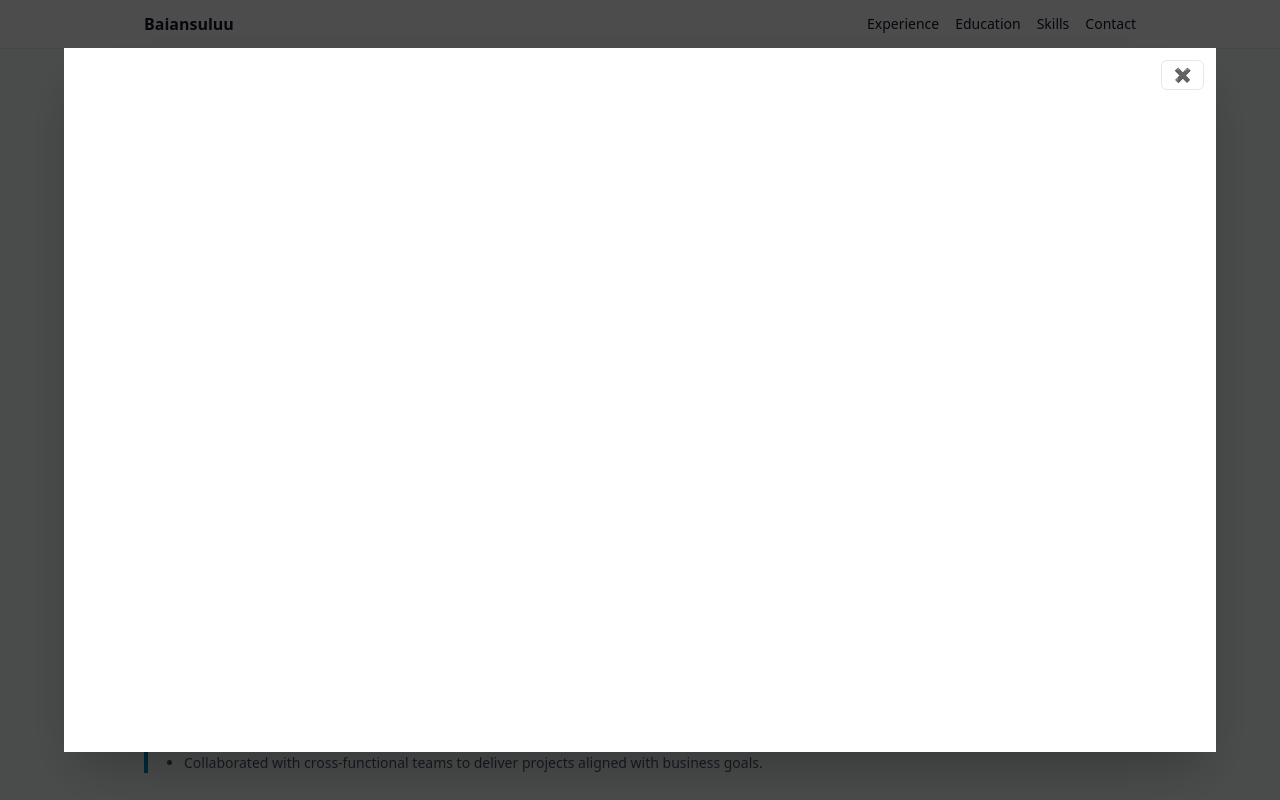
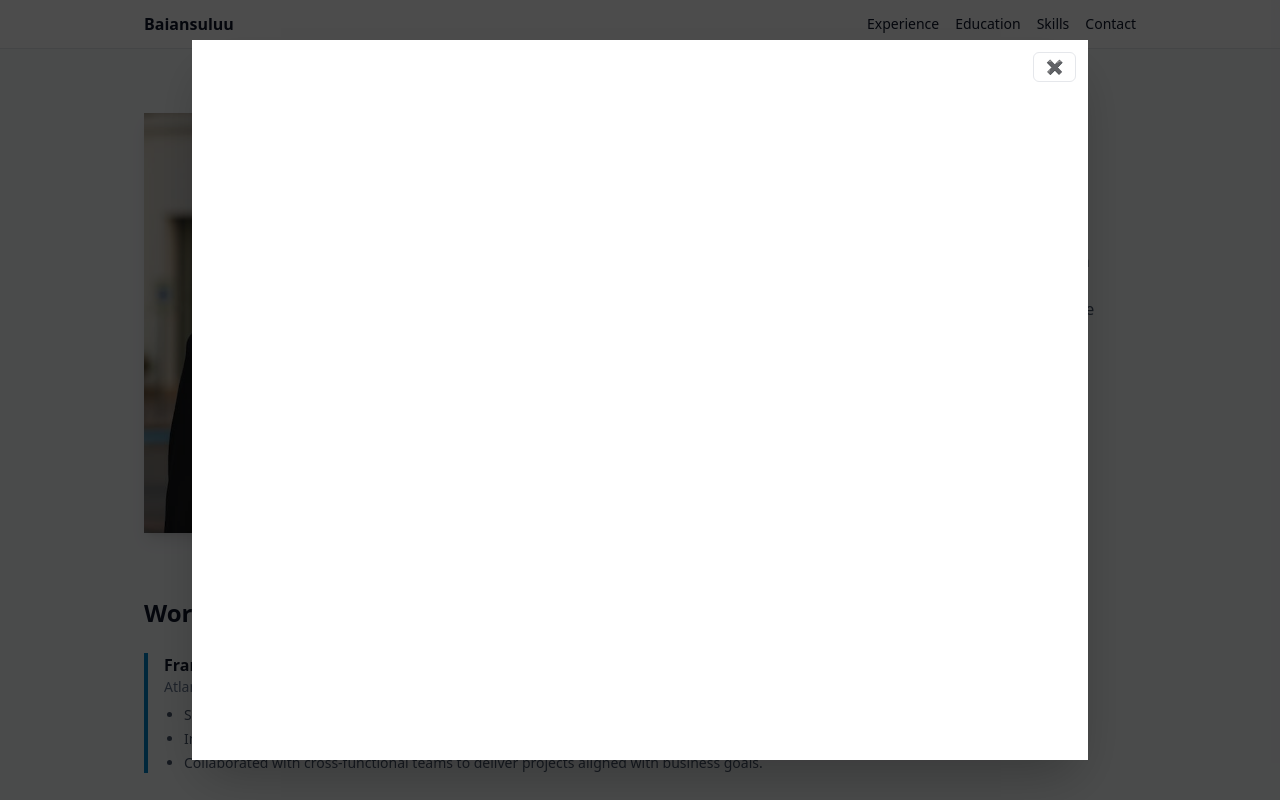
Before and after one commit to Baiansulu/my_portfolio, a React (Vite) app: page / in a window 1280 px wide. Both pictures are taken after a click on the button "Show Résumé". Shown: the top 800 px of the page. Built offline with nearby package versions, Linux system fonts and the light colour scheme.

Commit message:
Update ResumeViewer.jsx

```diff
--- a/src/components/ResumeViewer.jsx
+++ b/src/components/ResumeViewer.jsx
@@ -1,4 +1,3 @@
-// src/components/ResumeViewer.jsx
 export default function ResumeViewer({ open, onClose }) {
   if (!open) return null;
 
@@ -9,12 +8,10 @@ export default function ResumeViewer({ open, onClose }) {
       role="dialog"
       aria-modal="true"
     >
-      {/* container prevents background click from closing */}
       <div
-        className="relative w-[96vw] max-w-6xl h-[88vh] bg-white shadow-2xl"
+        className="relative w-[90vw] max-w-4xl h-[90vh] bg-white shadow-2xl flex flex-col"
         onClick={(e) => e.stopPropagation()}
       >
-        {/* simple close button overlay */}
         <button
           onClick={onClose}
           className="absolute right-3 top-3 z-[60] rounded-md border bg-white/90 px-3 py-1 text-sm hover:bg-white"
@@ -23,12 +20,11 @@ export default function ResumeViewer({ open, onClose }) {
           ✖
         </button>
 
-        {/* clean PDF (hide browser toolbar where supported) */}
         <iframe
           src="/_CV_.pdf#toolbar=0&navpanes=0&scrollbar=0&view=FitH"
           title="Résumé PDF"
           className="w-full h-full"
-          allow="fullscreen"
+          style={{ zoom: "0.9" }}
         />
       </div>
     </div>
```
